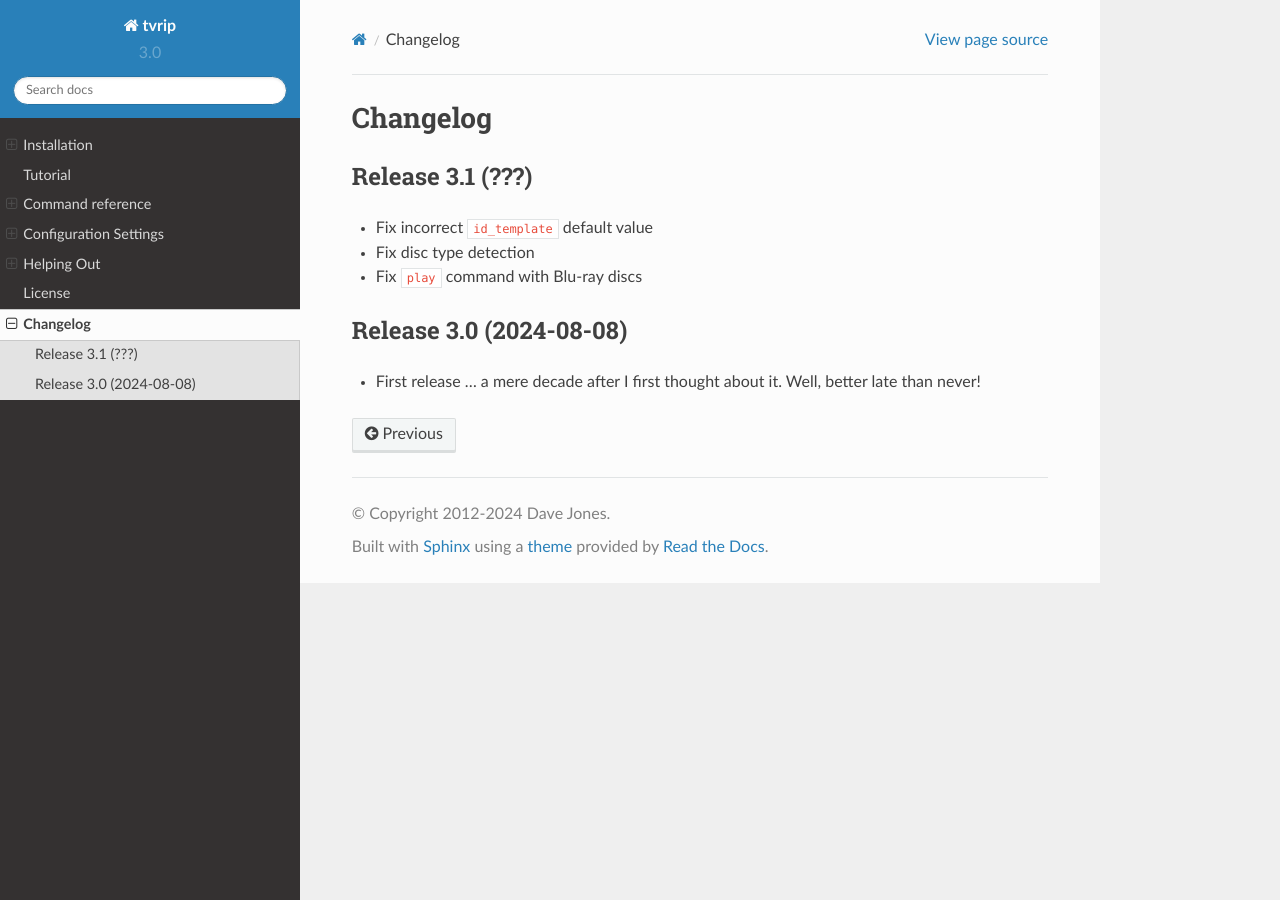
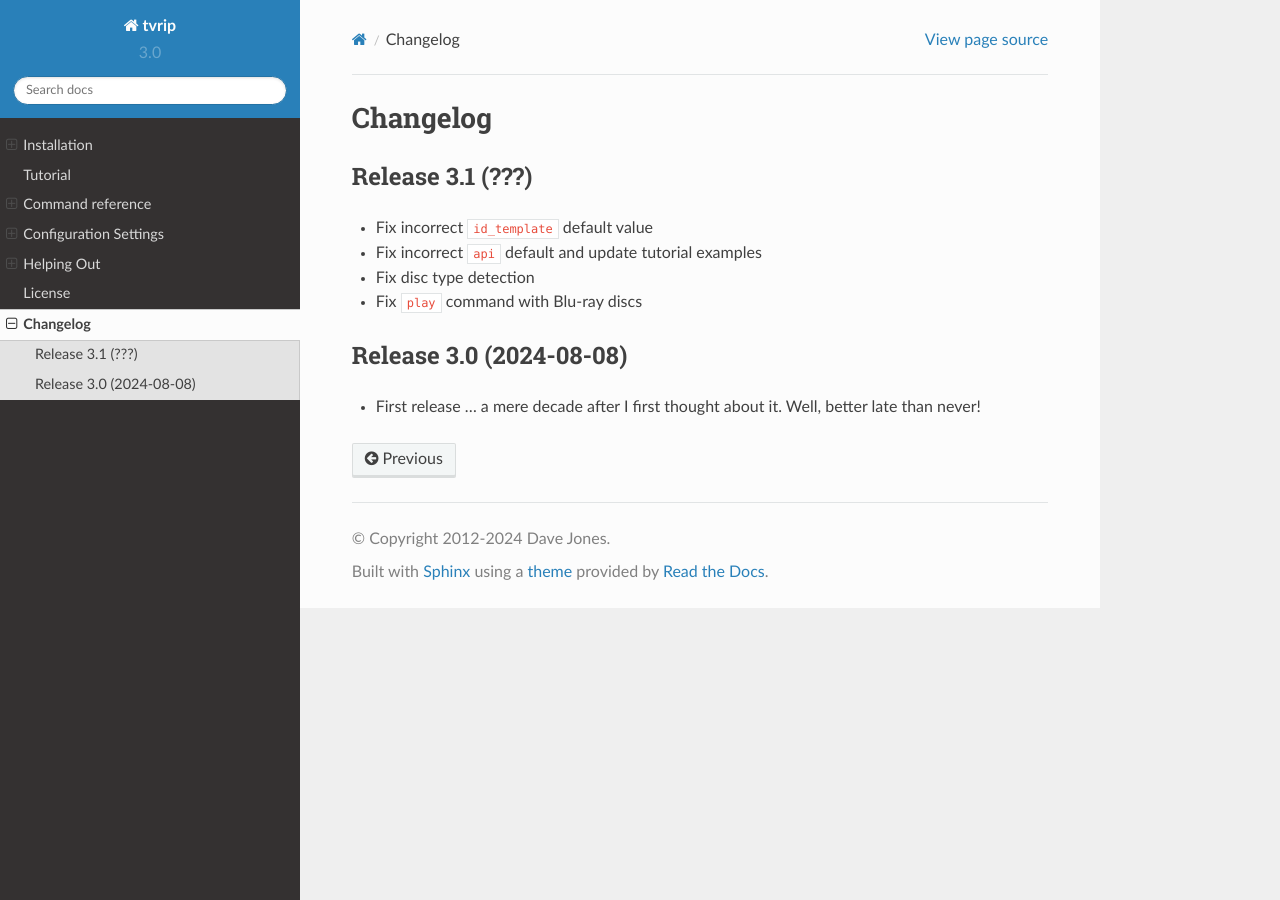
Before and after one commit to waveform80/tvrip, a Sphinx documentation site: the page built from docs/changelog.rst, in a window 1280 px wide. Built offline with Sphinx 7.4.7 and the Read the Docs theme 2.0.0, drawn with Linux system fonts in a browser that asks for light colours; formulas are drawn with MathJax 3; pages that are not in the unit, such as notebooks, are missing from menus.

Commit message:
Update changelog

```diff
--- a/docs/changelog.rst
+++ b/docs/changelog.rst
@@ -15,6 +15,7 @@ Release 3.1 (???)
 =================
 
 * Fix incorrect ``id_template`` default value
+* Fix incorrect ``api`` default and update tutorial examples
 * Fix disc type detection
 * Fix ``play`` command with Blu-ray discs
 
```
